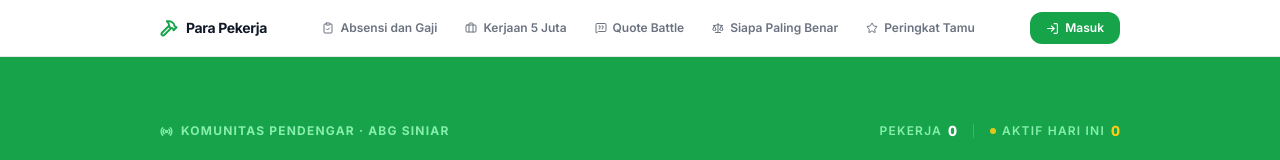
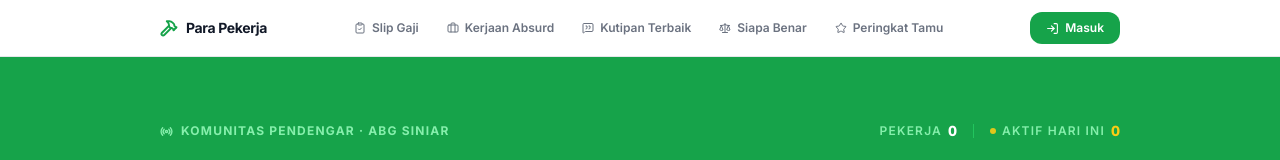
Before and after one commit to luqmanherifa/para-pekerja, a React (Vite) app: page / in a window 1280 px wide. Shown: the top 160 px of the page. Built offline with nearby package versions, Linux system fonts and the light colour scheme; no server answers; the database is empty.

Commit message:
Update navbar

```diff
--- a/src/components/AttendanceSection.jsx
+++ b/src/components/AttendanceSection.jsx
@@ -203,7 +203,7 @@ export default function AttendanceSection() {
 
       <SeparatorBar />
 
-      <section id="attendance" className="w-full bg-white">
+      <section id="absen" className="w-full bg-white">
         <div className="max-w-5xl mx-auto px-8 py-14">
           <SectionHeader icon={ClipboardCheck} label="Absensi Harian">
             {totalToday > 0 && (
--- a/src/components/BattleSection.jsx
+++ b/src/components/BattleSection.jsx
@@ -490,7 +490,7 @@ export default function BattleSection() {
 
       <SeparatorBar />
 
-      <section id="siapa-paling-benar" className="w-full bg-white">
+      <section id="debat" className="w-full bg-white">
         <div className="max-w-5xl mx-auto px-8 py-14">
           <SectionHeader icon={Scale} label="Siapa Paling Benar?">
             {(totalBattles[activeEpisode.id] ?? 0) > 0 && (
--- a/src/components/GuestSection.jsx
+++ b/src/components/GuestSection.jsx
@@ -97,7 +97,7 @@ export default function GuestSection() {
 
       <SeparatorBar />
 
-      <section id="guest-ranking" className="w-full bg-white">
+      <section id="tamu" className="w-full bg-white">
         <div className="max-w-5xl mx-auto px-8 py-14">
           <SectionHeader icon={Star} label="Peringkat Tamu">
             {totalVotes > 0 && (
--- a/src/components/JobsSection.jsx
+++ b/src/components/JobsSection.jsx
@@ -243,7 +243,7 @@ export default function JobsSection() {
 
       <SeparatorBar />
 
-      <section id="jobs" className="w-full bg-white">
+      <section id="kerjaan" className="w-full bg-white">
         <div className="max-w-5xl mx-auto px-8 py-14">
           <SectionHeader icon={Briefcase} label="Kerjaan 5 Juta">
             {jobs.length > 0 && (
--- a/src/components/Navbar.jsx
+++ b/src/components/Navbar.jsx
@@ -12,11 +12,11 @@ import {
 } from "lucide-react";
 
 const NAV_LINKS = [
-  { label: "Absensi dan Gaji", href: "#attendance", icon: ClipboardCheck },
-  { label: "Kerjaan 5 Juta", href: "#jobs", icon: Briefcase },
-  { label: "Quote Battle", href: "#quote-battle", icon: MessageSquareQuote },
-  { label: "Siapa Paling Benar", href: "#siapa-paling-benar", icon: Scale },
-  { label: "Peringkat Tamu", href: "#guest-ranking", icon: Star },
+  { label: "Slip Gaji", href: "#absen", icon: ClipboardCheck },
+  { label: "Kerjaan Absurd", href: "#kerjaan", icon: Briefcase },
+  { label: "Kutipan Terbaik", href: "#kutipan", icon: MessageSquareQuote },
+  { label: "Siapa Benar", href: "#debat", icon: Scale },
+  { label: "Peringkat Tamu", href: "#tamu", icon: Star },
 ];
 
 const getInitials = (user) => {
--- a/src/components/QuoteSection.jsx
+++ b/src/components/QuoteSection.jsx
@@ -336,7 +336,7 @@ export default function QuoteSection() {
 
       <SeparatorBar />
 
-      <section id="quote-battle" className="w-full bg-white">
+      <section id="kutipan" className="w-full bg-white">
         <div className="max-w-5xl mx-auto px-8 py-14">
           <SectionHeader icon={MessageSquareQuote} label="Quote Battle">
             {totalQuotes[activeEpisode.id] > 0 && (
```
